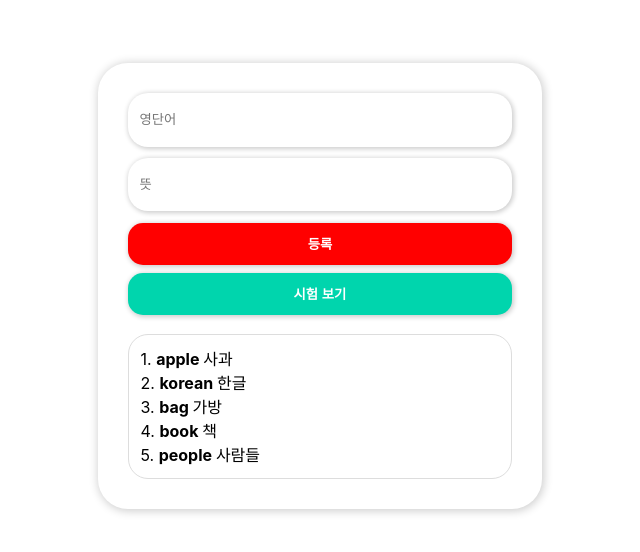
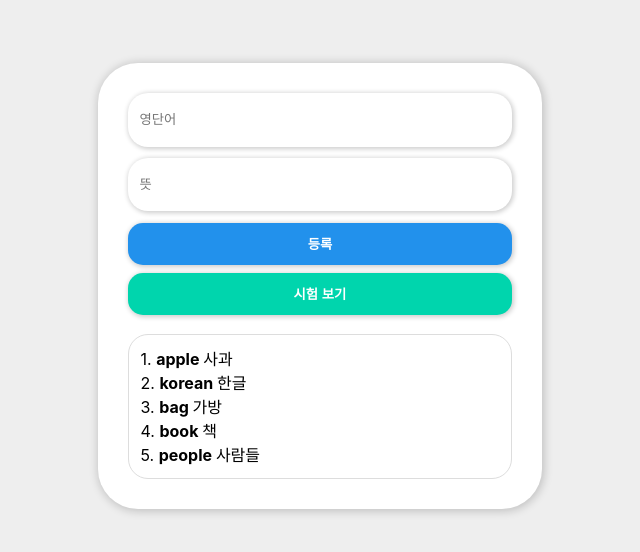
Before and after one commit to mnmms/QNA, a React (Create React App) app: page / in a window 1280 px wide. Shown: the part 114-666 px from the top of the page, without its empty margins (320-960 px from the left). Built offline with nearby package versions, Linux system fonts and the light colour scheme.

Commit message:
:sparkles: modify-css
등록 버튼 컬러 교체

```diff
--- a/src/AddWords.css
+++ b/src/AddWords.css
@@ -14,10 +14,12 @@
 }
 
 .add-box button {
-    background-color: red;
+    /* background-color: red; */
+    background-color: #2291EC;
     margin-bottom: 2%;
 }
 
 .add-box button:hover {
-    background-color: #ea0000;
+    /* background-color: #ea0000; */
+    background-color: #1E83D5;
 }
--- a/src/App.css
+++ b/src/App.css
@@ -1,3 +1,5 @@
+/*************************************/
+
 input, button {
   outline: none;
 }
@@ -14,16 +16,20 @@ input, button {
   outline: none;
 }
 
+/*************************************/
+
 .app {
   width: 100%;
   height: 100vh;
+  background: #eee;
   align-items: center; /* 세로 중앙 */
   display: flex; /* 세로 중앙 */
 }
 .container {
   width: 30%;
+  background: white;
   margin: 0 auto;
-  border-radius: 30px;
+  border-radius: 40px;
   padding: 30px;
   text-align: center;
   box-shadow: 1px 1px 10px 1px rgba(0, 0, 0, .2);
```
